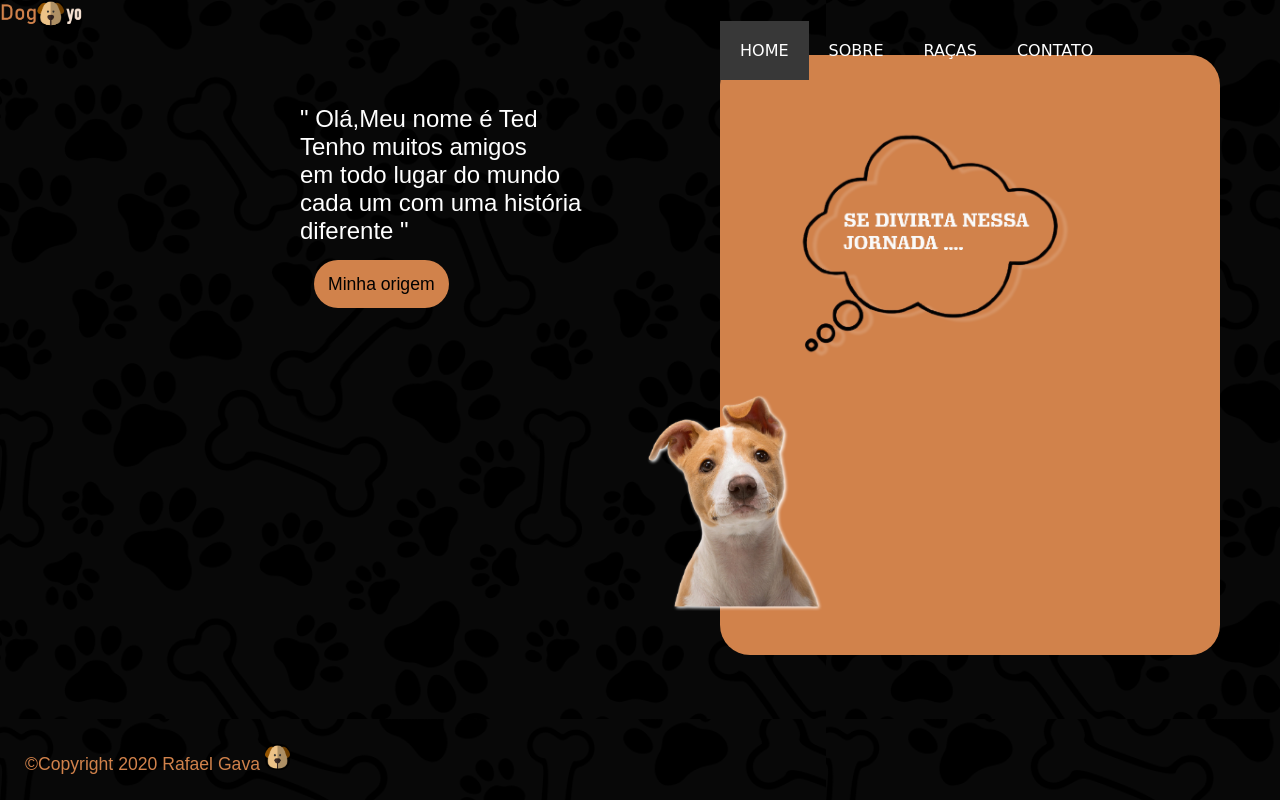
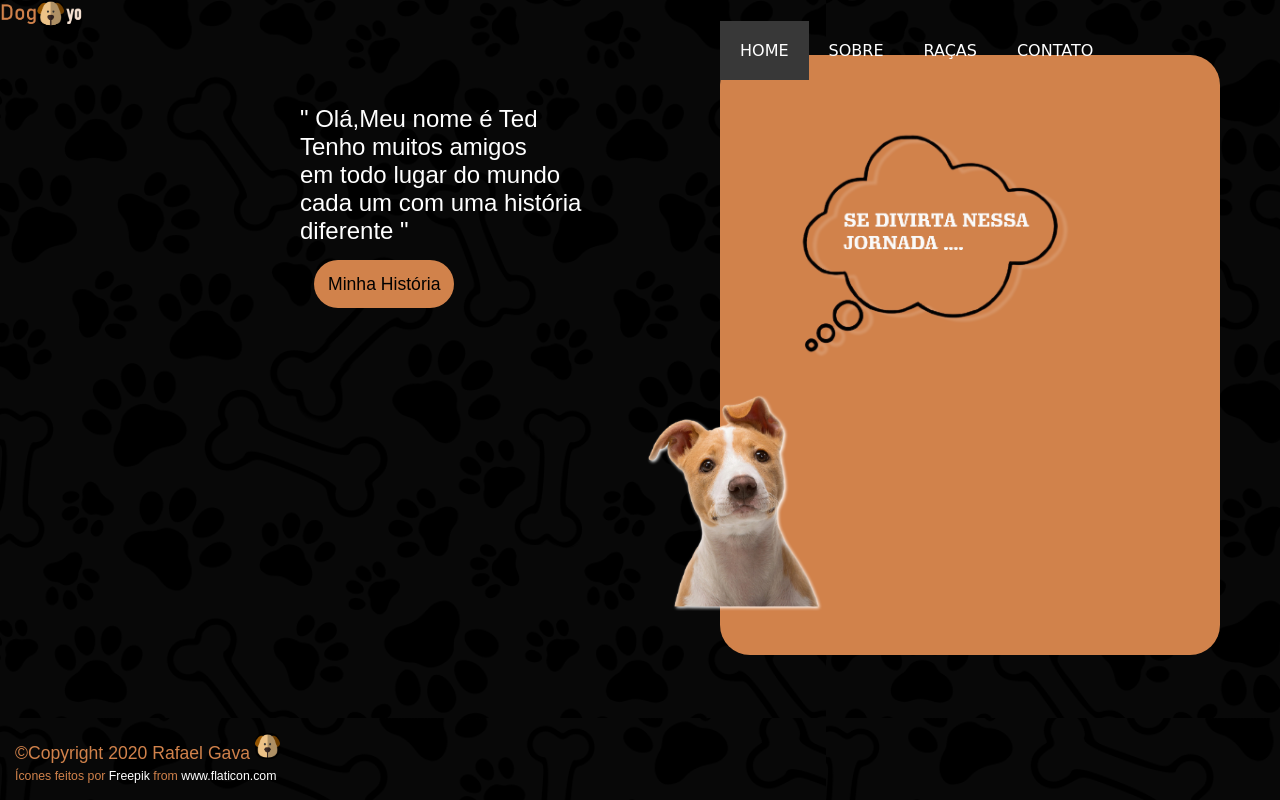
Before and after one commit to Rafael-Yokoyama/ProjetosPessoaisWeb, a plain HTML site: page SiteDog/index.html in a window 1280 px wide. Drawn offline with Linux system fonts and the light colour scheme.

Commit message:
add autoria
editado link e add autoria

```diff
--- a/SiteDog/index.html
+++ b/SiteDog/index.html
@@ -26,7 +26,7 @@
 
                 </div>
                 <div class="linkfinal">
-                    <a href="">Minha origem</a>
+                    <a href="">Minha História </a>
                 </div>
 
                 </div>
@@ -46,7 +46,6 @@
 
 
 
-
                     <div>
                         <img class="img-dog-lateral" src="images/dogso.png" width="70%">
                     </div>
@@ -60,7 +59,11 @@
                                 &copy;Copyright 2020 Rafael Gava
                             <img src="images/Imagem 1.png" width="2%">
 
-                </span>
+                </span> <br>
+                 <span class="autoria-icons" >
+                    Ícones feitos por <a class="autoria-link" href="http://www.freepik.com/" title="Freepik">Freepik</a> from <a class="autoria-link" href="https://www.flaticon.com/br/" title="Flaticon"> www.flaticon.com</a>
+
+                  </span>
                 </div>
         </div>
     </body>
--- a/SiteDog/style.css
+++ b/SiteDog/style.css
@@ -61,14 +61,18 @@ body,html{
 #rodape{
     position: fixed;
     width: 100%;
-    padding: 25px;
+    padding: 15px;
     bottom: 0px;
     background: #ccc url(images/fundo.png);
     font-size: 1.1em;
-    color:#D1824B ;
+    color:#D1824B;
 
-
-
+}
+.autoria-icons{
+    font-size: 0.7em;
+}
+.autoria-link{
+    color: #fff;
 }
 
 .img-dog-lateral{
@@ -81,12 +85,13 @@ body,html{
 }
 .linkfinal{
  position: absolute;
-font-size: 1.1em;
+ font-size: 1.1em;
  padding: 14px;
  left: 300px;
-  top: 260px;
+ top: 260px;
+ border-radius: 30px;
 
- border-radius: 30px;
+
 
 }
 .linkfinal a {
@@ -101,6 +106,7 @@ font-size: 1.1em;
 .linkfinal a:hover {
     color: black;
     padding: 14px;
+
     background:#fff;
     border-radius: 30px;
 
```
